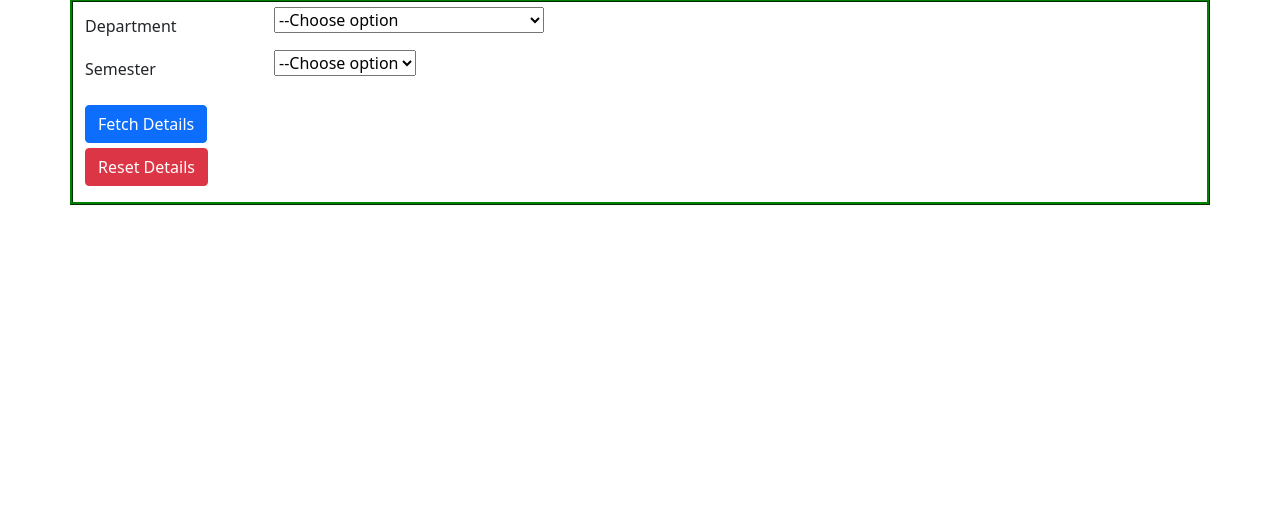
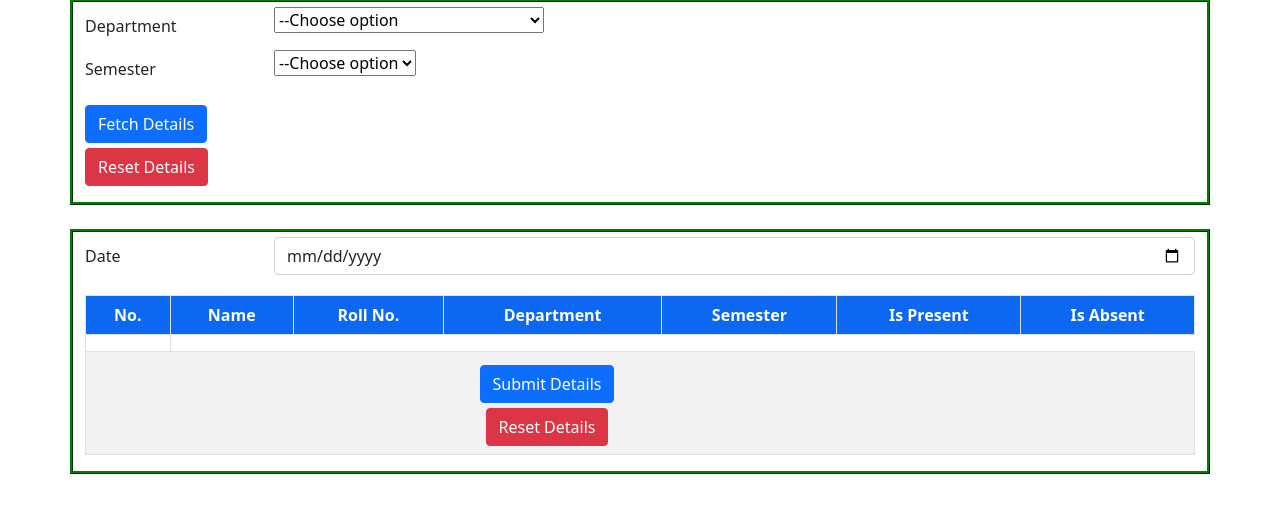
Before and after one commit to erpranavknigam/majorProject, a PHP site: page /teacher/attendance.php in a window 1280 px wide. Shown: the part 152-665 px from the top of the page. Run offline with PHP 8.4, Linux system fonts and the light colour scheme; some libraries are stand-ins or nearby versions.

Commit message:
attendance fix

```diff
--- a/teacher/attendance.php
+++ b/teacher/attendance.php
@@ -41,7 +41,7 @@ session_start();
     </div>
     <br />
     <div class="container">
-        <form action="<?php echo $_SERVER['PHP_SELF']; ?>" method="POST">
+        <form action="<?php echo $_SERVER['PHP_SELF']; ?>" method="GET">
             <div class="form-group row" style="margin-top:5px;">
                 <label for="inputEmail3" class="col-sm-2 col-form-label">Department</label>
                 <div class="col-sm-10">
@@ -86,8 +86,127 @@ session_start();
         </form>
     </div>
     <br />
+    <form action="attendance.php" method="get">
+
+        <div class="container container-fluid table-responsive">
+            <div class="form-group row" style="margin-top:5px;">
+                <label for="inputPassword3" class="col-sm-2 col-form-label">Date</label>
+                <div class="col-sm-10">
+                    <input type="date" class="form-control" id="inputPassword3" placeholder="Date" name="date" required>
+                </div>
+            </div>
+            <table class="table table-striped table-bordered" width="45%" style="margin-top:20px;">
+                <tr style="text-align:center; color:white" class="bg-primary">
+                    <th>No.</th>
+                    <th>Name</th>
+                    <th>Roll No.</th>
+                    <th>Department</th>
+                    <th>Semester</th>
+                    <th>Is Present</th>
+                    <th>Is Absent</th>
+                </tr>
+                <tr>
+                    <td>
+                        <?php
+
+                if (isset($_GET['fetch'])) {
+                    include('../dbcon.php');
+                    $dept = $_GET['department'];
+                    $sem = $_GET['sem'];
+                    $qry = "SELECT * FROM `student` WHERE `Department` = '$dept' AND `Semester` = '$sem'";
+                    $run = mysqli_query($con, $qry);
+                    if (mysqli_num_rows($run) < 1) {
+                        echo "<tr><td colspan = '7'>No record Found</td></tr>";
+                    } else {
+                        $count = 0;
+                        while ($data = mysqli_fetch_assoc($run)) {
+                            $count++;
+                ?>
+
+                <tr class="tablestyle">
+                    <td><?php echo $count ?></td>
+                    <td><input type="text" value="<?php echo $data['Name']; ?>" name="name<?php echo $count?>"></td>
+                    <td><input type="text" value="<?php echo $data['Roll']; ?>" name="roll<?php echo $count?>"></td>
+                    <td><input type="text" value="<?php echo $data['Department']; ?>" name="dept<?php echo $count?>">
+                    </td>
+                    <td><input type="text" value="<?php echo $data['Semester']; ?>" name="sem<?php echo $count?>"></td>
+                    <td>
+
+                        <input type="radio" name="is_present<?php echo $count;?>" value="1">
+
+                    </td>
+                    <td>
+
+                        <input type="radio" name="is_present<?php echo $count;?>" value="0">
+
+                    </td>
+
+                </tr>
+                <?php
 
 
+                        }
+                    }
+                }
+
+                ?>
+                </td>
+                </tr>
+                <tr>
+                    <td colspan="7" style="text-align:center">
+                        <div class="form-group row" style="margin-top:5px;">
+
+                            <div class="col-sm-10">
+                                <button type="submit" class="btn btn-primary" name="submit">Submit Details</button>
+                            </div>
+                            <br />
+                            <div class="col-sm-10" style="margin-top: 5px;">
+                                <button type="reset" class="btn btn-danger">Reset Details</button>
+                            </div>
+
+                        </div>
+                    </td>
+                </tr>
+
+            </table>
+        </div>
+    </form>
+    <?php
+        if(isset($_GET['submit'])){
+
+
+        include('../dbcon.php');
+        $res = mysqli_query($con,"SELECT count(1) FROM `student`");
+        $row = mysqli_fetch_array($res);
+        $total = $row[0];
+
+        $i = 1;
+        $Date = $_GET['date'];
+        while($i <= $total){
+            $Name = $_GET['name'.$i];
+            $Dept = $_GET['dept'.$i];
+            $Roll = $_GET['roll'.$i];
+            $Sem = $_GET['sem'.$i];
+            $isPresent = $_GET['is_present'.$i];
+
+
+            $query = "INSERT INTO `attendance` VALUES('$Name','$Roll','$Dept','$Sem','$isPresent','$Date')";
+            $result = mysqli_query($con, $query);
+            $i++;
+        }
+        if($result == true) {
+            ?>
+            <script>alert("Attendance Submitted Successfully");</script>
+            <?php
+
+        }else {
+            ?>
+         <script>alert("Some Error Occured");</script>
+
+            <?php
+        }
+    }
+    ?>
 </body>
 
 </html>
```
